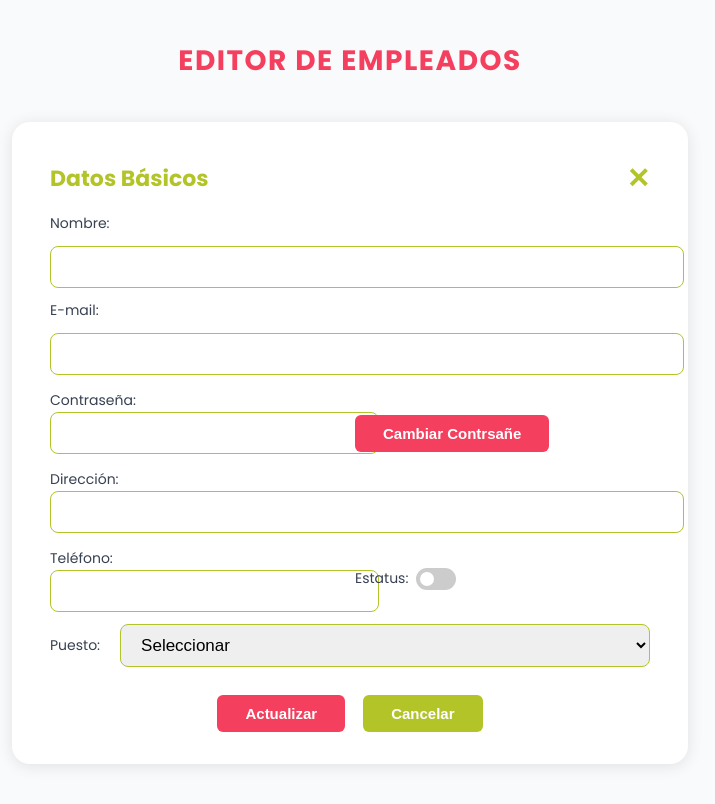
After one commit to GenesisCampos100/puntoDeVenta, a PHP site: page /pages/editar_empleado.php in a window 1280 px wide. The commit adds this page. Shown: the whole page, without its empty margins (290-1005 px from the left). Run offline with PHP 8.4, Linux system fonts and the light colour scheme; tables that the repository leaves empty or names only in its code hold one stand-in row (values such as "Sample post").

Commit message:
Eliminar y editar los datos de los empleados

```diff
--- a/src/index.php
+++ b/src/index.php
@@ -22,6 +22,8 @@ $views = [
     'reportes' => __DIR__ . "/pages/reportes_contenido.php",
     'agregar_producto' => __DIR__ . "/pages/agregar_producto.php",
     'agregar_empleado' => __DIR__ . "/pages/agregar_empleado.php",
+    'eliminar_empleado' => __DIR__ . "/pages/eliminar_empleado.php",
+    'editar_empleado' => __DIR__ . "/pages/editar_empleado.php",
 ];
 
 // Si la vista no existe, mostrar error 404
--- /dev/null
+++ b/src/pages/editar_empleado.php
@@ -0,0 +1,198 @@
+<?php
+    require_once __DIR__ . "/../config/db.php";
+
+    $empleado_id = $_GET['id'] ?? null;
+
+    if($empleado_id) {
+        $stmt = $pdo->prepare("SELECT * FROM usuarios WHERE id = ?");
+        $stmt->execute([$empleado_id]);
+        $empleado_id = $stmt->fetch(PDO::FETCH_ASSOC);
+    }
+
+    $estatus = (int)($empleado_id['estatus'] ?? 0);
+
+    // Traer los roles
+    $stmt = $pdo->query("SELECT id, nombre FROM roles");
+    $roles = $stmt->fetchAll(PDO::FETCH_ASSOC);
+
+    // Obtener el rol actual
+    $rol_actual_id = $empleado_id['rol_id'] ?? '';
+    $rol_actual_nombre = '';
+    foreach ($roles as $rol) {
+        if ($rol['id'] == $rol_actual_id) {
+            $rol_actual_nombre = $rol['nombre'];
+            break;
+        }
+    }
+
+    if ($_SERVER['REQUEST_METHOD'] === 'POST') {
+        $id = $_GET['id'] ?? null;
+        $nombre = $_POST['nombre_completo'];
+        $correo = $_POST['correo'];
+        $telefono = $_POST['telefono'];
+        $direccion = $_POST['direccion'];
+        $estatus = $_POST['estatus'];
+        $rol_id = $_POST['rol_id'];
+        $password = $_POST['password'];
+
+        // Si el campo de contraseña está vacío, no la actualices
+        if (empty($password)) {
+            $stmt = $pdo->prepare("UPDATE usuarios
+                                SET nombre_completo=?, correo=?, telefono=?, direccion=?, estatus=?, rol_id=?
+                                WHERE id=?");
+            $stmt->execute([$nombre, $correo, $telefono, $direccion, $estatus, $rol_id, $id]);
+        } else {
+            // Si se escribió una nueva, se vuelve a cifrar
+            $hashed = password_hash($password, PASSWORD_DEFAULT);
+            $stmt = $pdo->prepare("UPDATE usuarios
+                                SET nombre_completo=?, correo=?, telefono=?, direccion=?, estatus=?, rol_id=?, password=?
+                                WHERE id=?");
+            $stmt->execute([$nombre, $correo, $telefono, $direccion, $estatus, $rol_id, $hashed, $id]);
+        }
+
+        header("Location: index.php?view=empleados");
+        exit;
+    }
+?>
+<!DOCTYPE html>
+<html lang="en">
+<head>
+    <meta charset="UTF-8">
+    <meta name="viewport" content="width=device-width, initial-scale=1.0">
+    <title>Editor de Empleados</title>
+    <link href="https://fonts.googleapis.com/css2?family=Poppins:wght@400;600;700&display=swap" rel="stylesheet">
+    <style>
+        /* --- ESTILOS BASE Y GENERALES --- */
+        body {
+            background: #f9fafb;
+            margin: 0;
+            padding: 0;
+            font-family: 'Poppins', sans-serif;
+            color: #374151;
+        }
+
+        /* --- TÍTULO PRINCIPAL DE LA VISTA --- */
+        h2 {
+            text-align: center;
+            color: #f43f5e;
+            margin: 40px auto 25px;
+            font-weight: 700;
+            font-size: 28px;
+            letter-spacing: 1.5px;
+            text-transform: uppercase;
+        }
+
+        .switch {
+            position: relative;
+            display: inline-block;
+            width: 40px;
+            height: 22px;
+        }
+
+        .switch input {
+            opacity: 0;
+            width: 0;
+            height: 0;
+        }
+
+        .slider {
+            position: absolute;
+            cursor: pointer;
+            top: 0; left: 0; right: 0; bottom: 0;
+            background-color: #ccc;
+            border-radius: 22px;
+            transition: .4s;
+        }
+
+        .slider:before {
+            position: absolute;
+            content: "";
+            height: 14px;
+            width: 14px;
+            left: 4px;
+            top: 4px;
+            background-color: white;
+            border-radius: 50%;
+            transition: .4s;
+        }
+
+        input:checked + .slider {
+            background-color: #4ade80;
+        }
+
+        input:checked + .slider:before {
+            transform: translateX(18px);
+        }
+
+    </style>
+</head>
+<body>
+    <h2>Editor de Empleados</h2>
+    <div style="max-width: 600px; margin: 40px auto; background: #fff; padding: 40px 38px 32px 38px; border-radius: 18px; box-shadow: 0 2px 16px rgba(0,0,0,0.10); position:relative;">
+        <div style="display:flex; justify-content:space-between; align-items:center; margin-bottom:18px;">
+            <span style="font-size:22px; font-weight:700; color:#b3c428; font-family:'Poppins',sans-serif;">Datos Básicos</span>
+            <span style="font-size:28px; color:#b3c428; cursor:pointer; font-weight:700; line-height:1;" onclick="window.history.back()">&#10005;</span>
+        </div>
+        <form method="POST" enctype="multipart/form-data">
+            <div style="display:flex; flex-direction:column; gap:12px;">
+                <label style="font-size:14px; font-weight:500; color:#374151;">Nombre:</label>
+                <input type="text" name="nombre_completo" maxlength="50" required style="padding:10px 16px; border:1.5px solid #b3c428; border-radius:8px; font-size:17px; width:100%;" value="<?= htmlspecialchars($empleado_id['nombre_completo'] ?? '') ?>">
+
+                <label style="font-size:14px; font-weight:500; color:#374151;">E-mail:</label>
+                <input type="email" name="correo" maxlength="100" required style="padding:10px 16px; border:1.5px solid #b3c428; border-radius:8px; font-size:17px; width:100%;" value="<?= htmlspecialchars($empleado_id['correo'] ?? '') ?>">
+
+                <div style="display:flex; gap:10px; align-items:center;">
+                    <div style="flex:1;">
+                        <label style="font-size:14px; font-weight:500; color:#374151;">Contraseña:</label>
+                        <input type="password" name="password" maxlength="255" style="padding:10px 16px; border:1.5px solid #b3c428; border-radius:8px; font-size:17px; width:100%;">
+                    </div>
+                    <div style="flex:1;">
+                        <div style="height: 25px;"></div>
+                        <button style="background:#f43f5e; color:#fff; font-weight:600; padding:10px 28px; border:none; border-radius:6px; font-size:15px; cursor:pointer;">Cambiar Contrsañe</button>
+                    </div>
+                </div>
+
+                <div style="display:flex; gap:10px; align-items:center;">
+                    <div style="flex:1;">
+                        <label style="font-size:14px; font-weight:500; ">Dirección:</label>
+                        <input type="text" name="direccion" maxlength="100" style="padding:10px 16px; border:1.5px solid #b3c428; border-radius:8px; font-size:17px; width:100%;" value="<?= htmlspecialchars($empleado_id['direccion'] ?? '') ?>">
+                    </div>
+                </div>
+
+                <div style="display:flex; gap:10px; align-items:center;">
+                    <div style="flex:1;">
+                        <label style="font-size:14px; font-weight:500; color:#374151;">Teléfono:</label>
+                        <input type="text" name="telefono" maxlength="20" style="padding:10px 16px; border:1.5px solid #b3c428; border-radius:8px; font-size:17px; width:100%;" value="<?= htmlspecialchars($empleado_id['telefono'] ?? '') ?>">
+                    </div>
+                    <div style="flex:1; display:flex; align-items:center; gap:8px;">
+                        <label style="font-size:14px; font-weight:500; color:#374151;">Estatus:</label>
+                        <label class="switch">
+                            <input type="hidden" name="estatus" value="0">
+                            <input type="checkbox" name="estatus" value="1" <?= ($estatus == 1 ? 'checked' : '') ?>>
+                            <span class="slider"></span>
+                        </label>
+                    </div>
+                </div>
+
+                <div style="display:flex; gap:10px; align-items:center;">
+                    <label style="font-size:14px; font-weight:500; color:#374151;">Puesto:</label><br>
+                    <select name="rol_id" required style="padding:10px 16px; border:1.5px solid #b3c428; border-radius:8px; font-size:17px; width:100%;">
+                        <option value="<?= $rol_actual_id ?>"><?= htmlspecialchars($rol_actual_nombre ?: 'Seleccionar') ?></option>
+                        <?php foreach ($roles as $rol): ?>
+                            <?php if ($rol['id'] != $rol_actual_id): ?>
+                                <option value="<?= $rol['id'] ?>"><?= htmlspecialchars($rol['nombre']) ?></option>
+                            <?php endif; ?>
+                        <?php endforeach; ?>
+                        <!-- Agrega más opciones según los roles disponibles -->
+                    </select>
+                </div>
+
+            </div>
+            <div style="display:flex; justify-content:center; gap:18px; margin-top:28px;">
+                <button type="submit" style="background:#f43f5e; color:#fff; font-weight:600; padding:10px 28px; border:none; border-radius:6px; font-size:15px; cursor:pointer;">Actualizar</button>
+                <button type="button" onclick="window.history.back()" style="background:#b3c428; color:#fff; font-weight:600; padding:10px 28px; border:none; border-radius:6px; font-size:15px; cursor:pointer;">Cancelar</button>
+            </div>
+        </form>
+    </div>
+</body>
+</html>
```
Also changed, not shown: src/pages/eliminar_empleado.php (added, +21 -0 lines).
